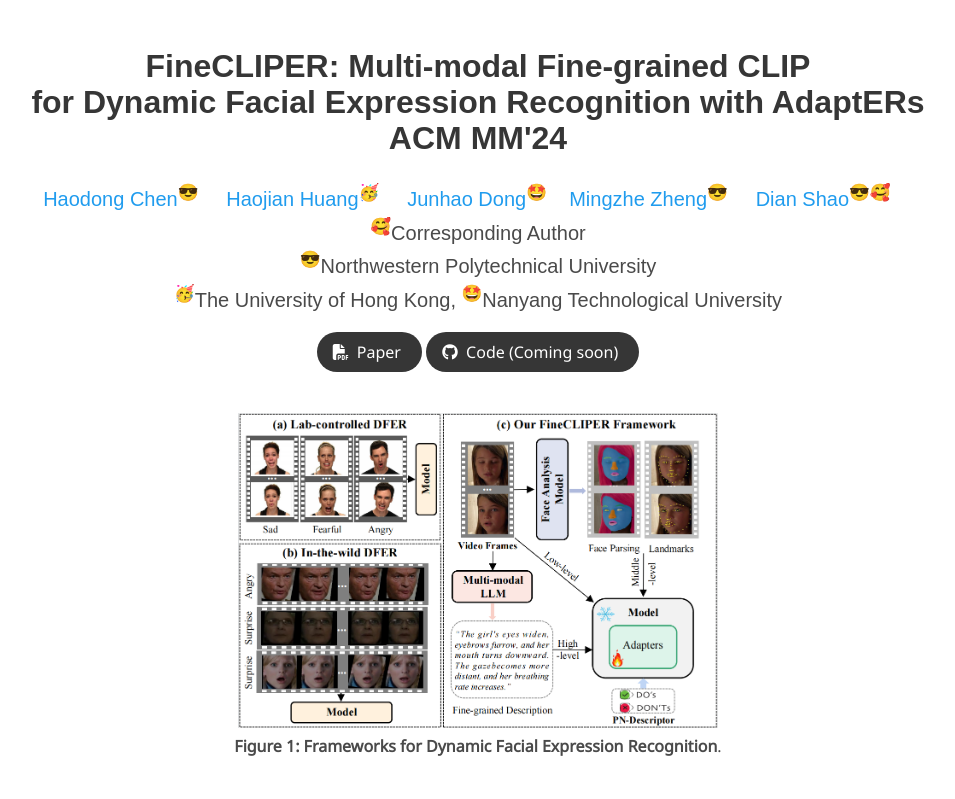
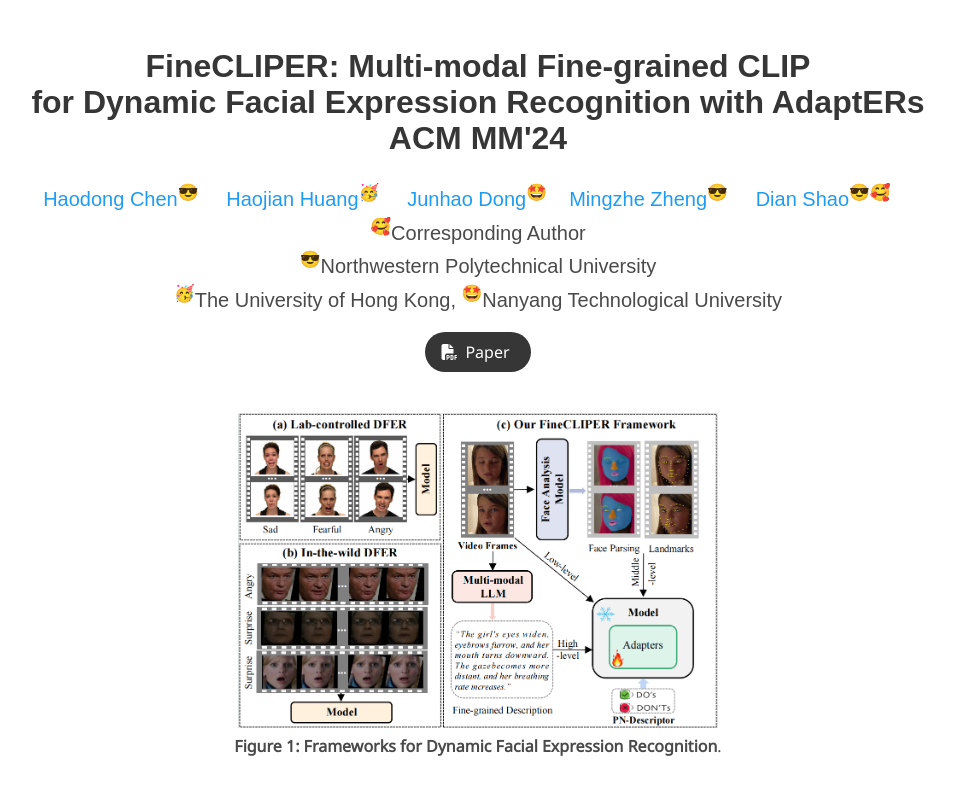
Before and after one commit to HaroldChen19/FineCLIPER-Page, a plain HTML site: page index.html in a window 1280 px wide. Shown: the top 799 px of the page, without its empty margins (162-1117 px from the left). Drawn offline with nearby package versions, Linux system fonts and the light colour scheme; some icons are missing; a web font is replaced by a local one.

Commit message:
Update index.html

```diff
--- a/index.html
+++ b/index.html
@@ -94,15 +94,6 @@
                 </a>
               </span> -->
               <!-- Code Link. -->
-              <span class="link-block">
-                <a href="https://haroldchen19.github.io/FineCLIPER-Page/"
-                   class="external-link button is-normal is-rounded is-dark">
-                  <span class="icon">
-                      <i class="fab fa-github"></i>
-                  </span>
-                  <span>Code (Coming soon)</span>
-                  </a>
-              </span>
               <!-- Dataset Link. -->
             </div>
 
```
